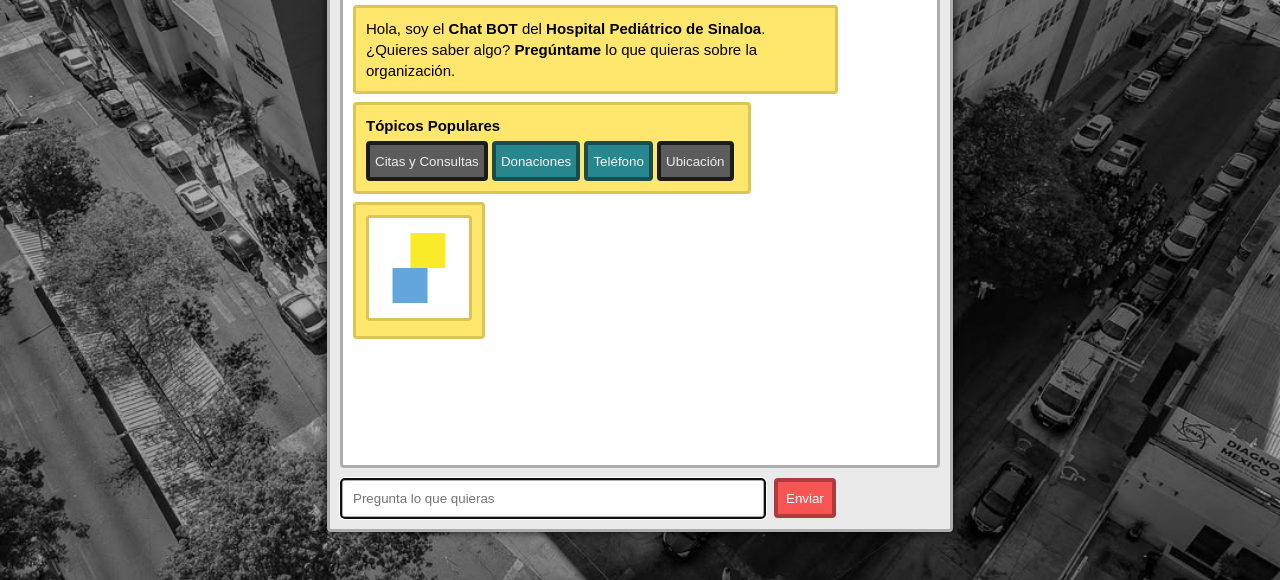
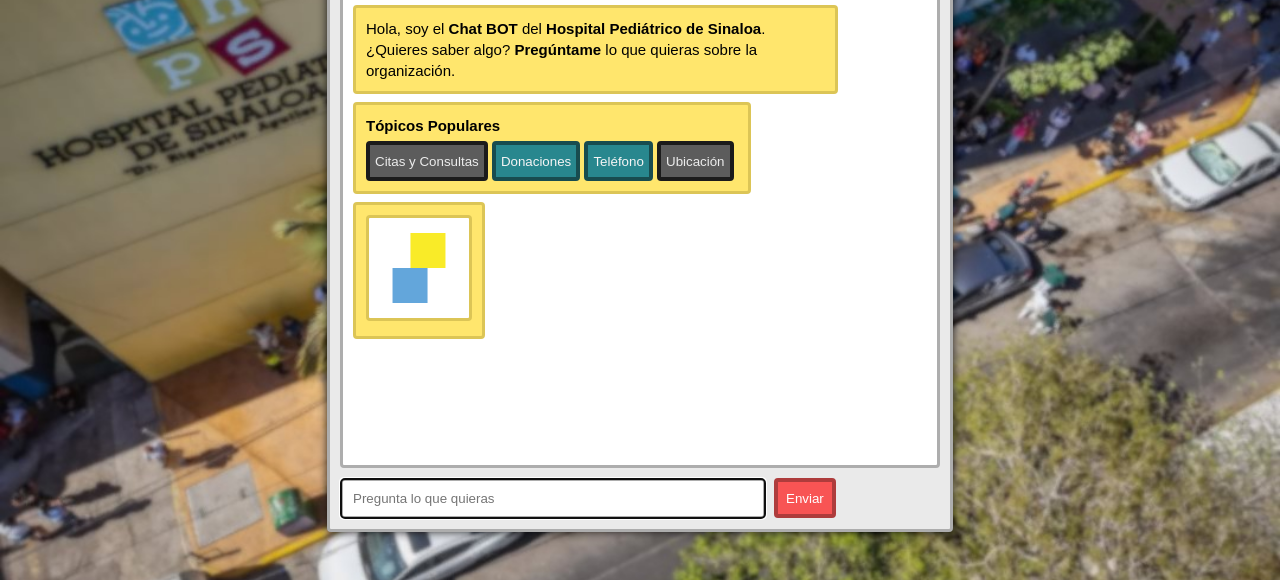
Before and after one commit to RedSmille/CB-HPS5, a plain HTML site: page index.html in a window 1280 px wide. Shown: the part 220-800 px from the top of the page. Drawn offline with Linux system fonts and the light colour scheme.

Commit message:
Update Estilos.css

```diff
--- a/Estilos.css
+++ b/Estilos.css
@@ -3,7 +3,7 @@ body {
     font-size: 15px;
     margin: 0;
     padding: 0;
-    background: url('Fondo.jpg') no-repeat center center fixed;
+    background: url('Fondo2.jpg') no-repeat center center fixed;
     background-size: cover;
     transition: background-color 0.3s;
 }
```
